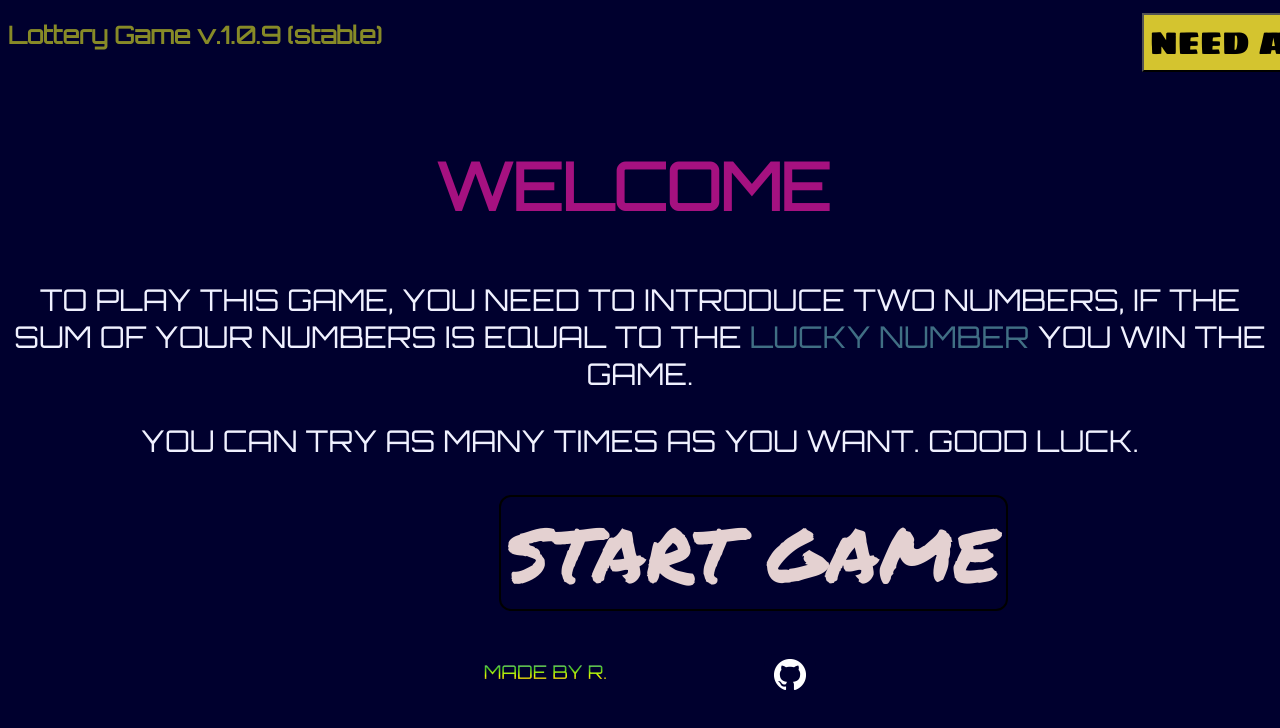
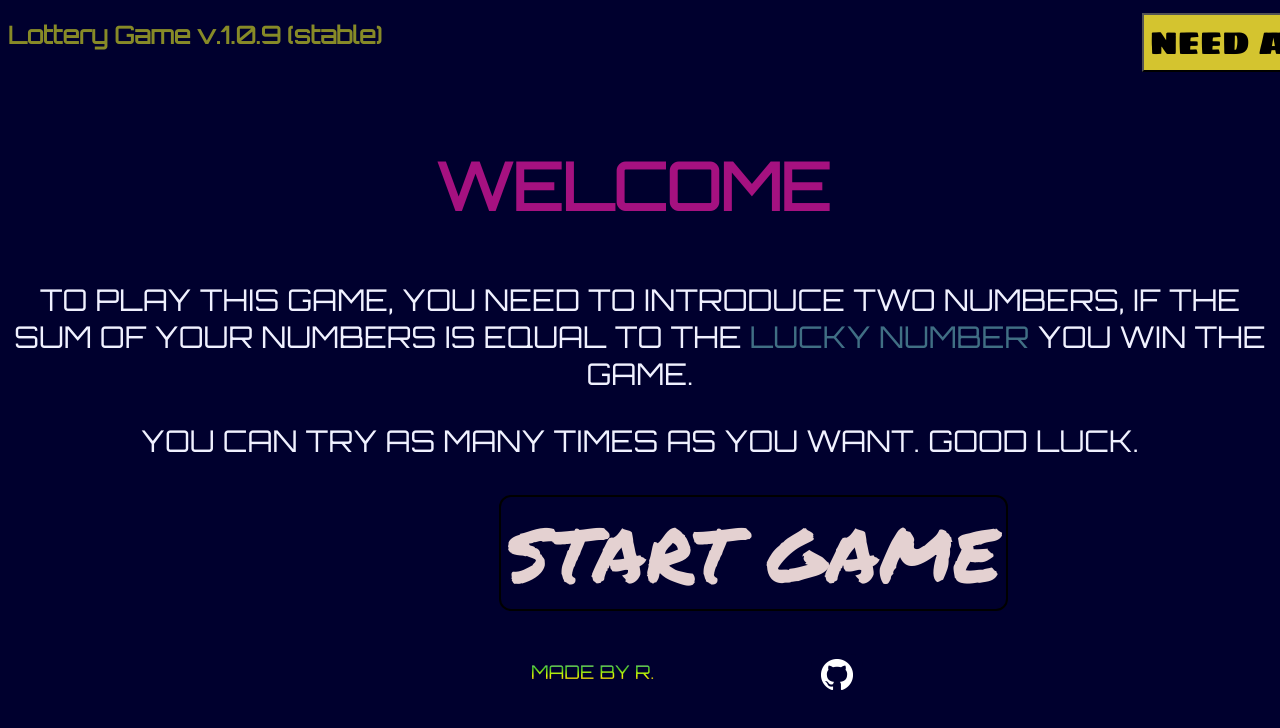
Before and after one commit to Praetoriam/wpp, a plain HTML site: page index.html in a window 1280 px wide. Shown: the top 728 px of the page. Drawn offline with nearby package versions, Linux system fonts and the light colour scheme; a web font is replaced by a local one.

Commit message:
Minor corrections (again lol)

```diff
--- a/styles.css
+++ b/styles.css
@@ -307,5 +307,7 @@
 }
 #footer-element {
   position: relative;
+
+  left: 1.25cm;
 }
 /* YES */
```
Also changed, not shown: 1 other file.
